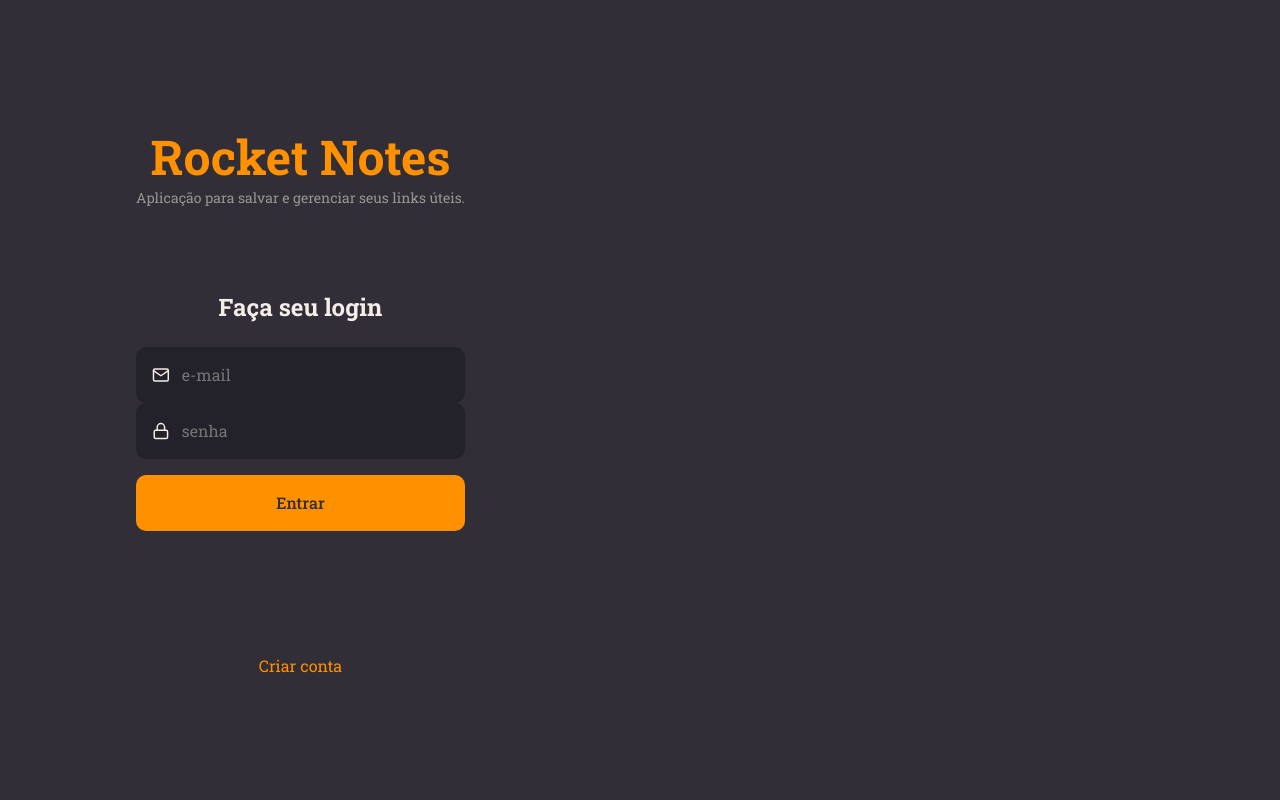
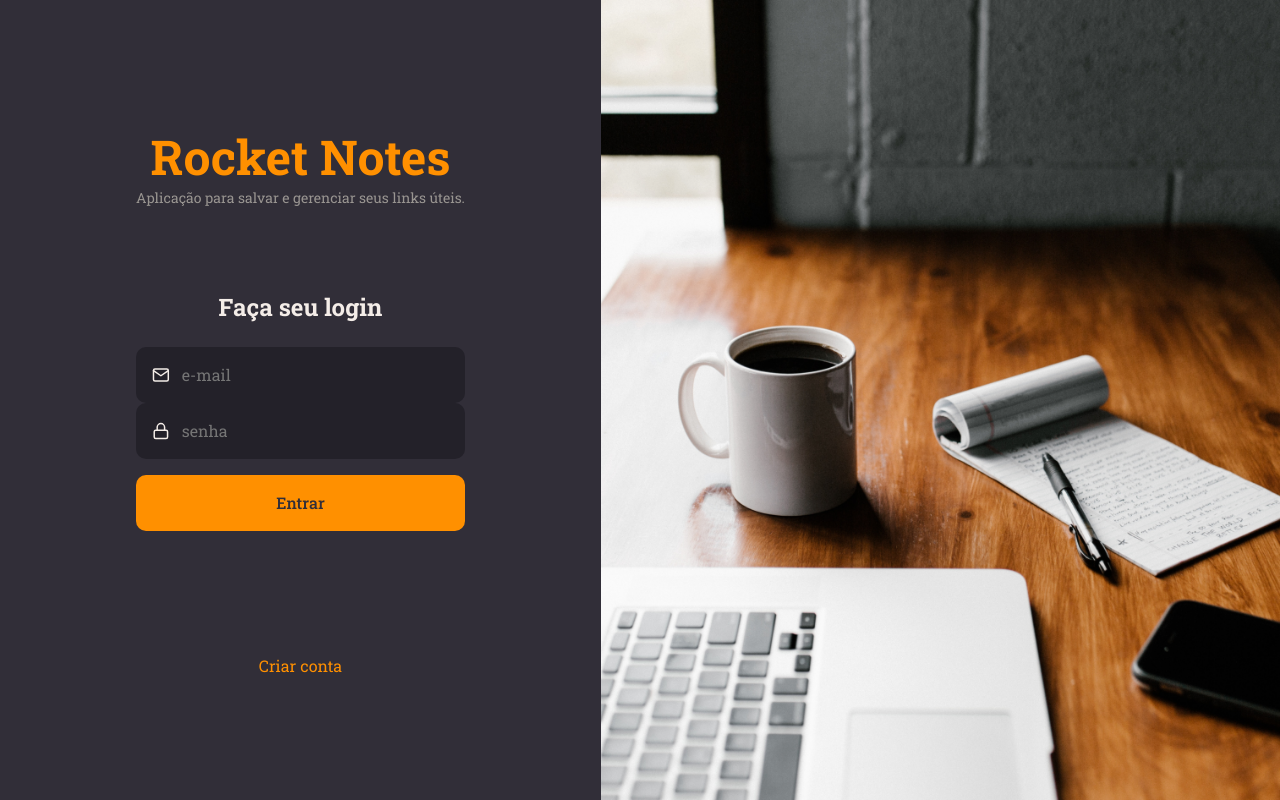
Before and after one commit to anacnogueira/explorer-stage-9-reactjs-rocket-notes, a React (Vite) app: page / in a window 1280 px wide. Built offline with nearby package versions, Linux system fonts and the light colour scheme.

Commit message:
Adding backgound image

```diff
--- a/src/pages/SignIn/index.jsx
+++ b/src/pages/SignIn/index.jsx
@@ -1,7 +1,7 @@
 import { FiMail, FiLock } from "react-icons/fi";
 import { Input } from "../../components/Input";
 import { Button } from "../../components/Button";
-import { Container, Form } from "./styles";
+import { Container, Form, Background } from "./styles";
 
 export function SignIn() {
   return (
@@ -15,6 +15,7 @@
         <Button title="Entrar" />
         <a href="">Criar conta</a>
       </Form>
+      <Background />
     </Container>
   );
 }
--- a/src/pages/SignIn/styles.js
+++ b/src/pages/SignIn/styles.js
@@ -1,4 +1,5 @@
 import styled from "styled-components";
+import backgroundImg from "../../assets/background.png";
 
 export const Container = styled.div`
   height: 100vh;
@@ -35,3 +36,9 @@
     color: ${({ theme }) => theme.COLORS.ORANGE};
   }
 `;
+
+export const Background = styled.div`
+  flex: 1;
+  background: url(${backgroundImg}) no-repeat center center;
+  background-size: cover;
+`;
```
Also changed, not shown: src/assets/background.png (added).
